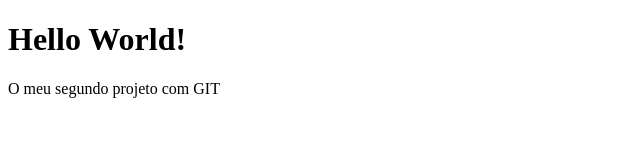
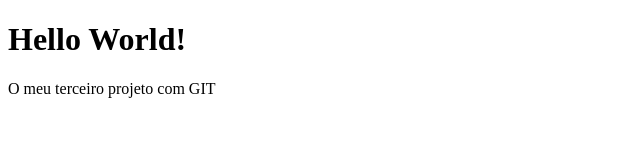
Before and after one commit to goncalo03/primeiroGitHub, a plain HTML site: page index.html in a window 1280 px wide. Shown: the full height of the page, 0-640 px from the left. Drawn offline with Linux system fonts and the light colour scheme.

Commit message:
correcao de novo erro

```diff
--- a/index.html
+++ b/index.html
@@ -7,6 +7,6 @@
 </head>
 <body>
     <h1>Hello World!</h1>
-    <p>O meu segundo projeto com GIT</p>
+    <p>O meu terceiro projeto com GIT</p>
 </body>
 </html>
```
